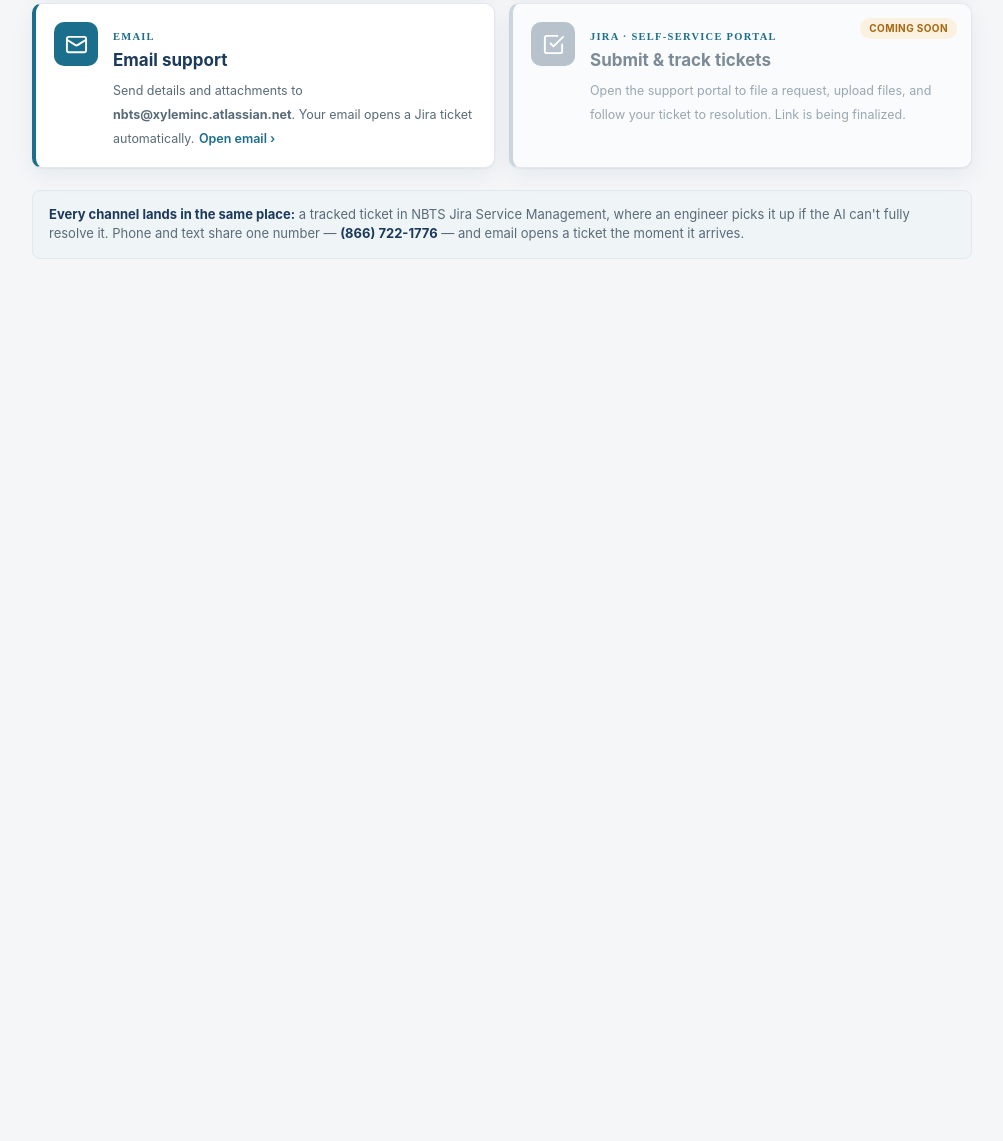
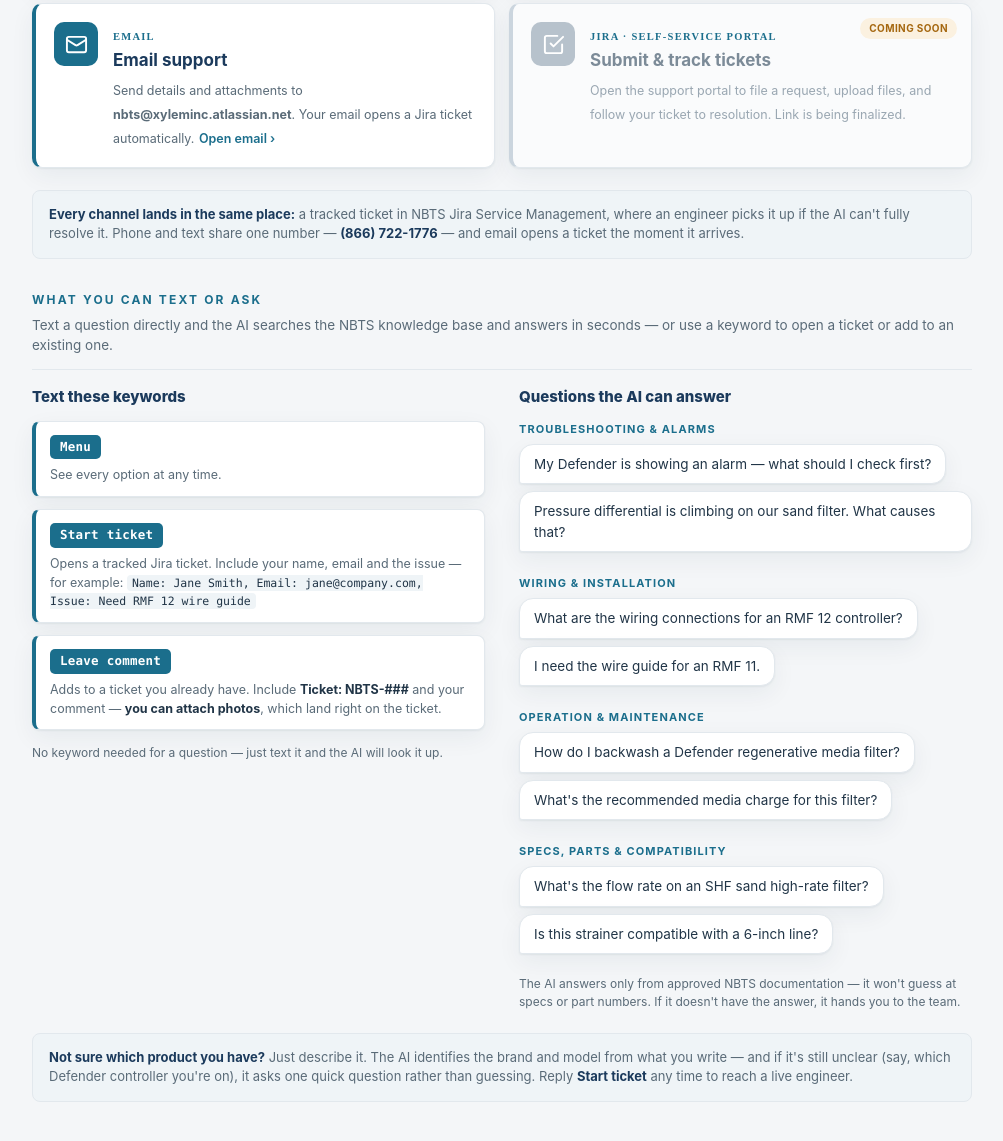
Before and after one commit to caseyglynn-Glenbot/nbts-ai-capability-map, a website: page pages/technical-support.html in a window 1280 px wide. Shown: the part 705-1846 px from the top of the page, without its empty margins (138-1141 px from the left). Before the commit the page ends 1044 px from the top, so only its background shows below. Drawn offline with Linux system fonts and the light colour scheme.

Commit message:
Update technical-support.html

```diff
--- a/pages/technical-support.html
+++ b/pages/technical-support.html
@@ -65,6 +65,30 @@
 
   .note{margin-top:22px;padding:14px 16px;background:#EFF4F7;border-radius:8px;font-size:13px;color:var(--muted);border:1px solid var(--line)}
   .note b{color:var(--navy)}
+
+  /* ---------- What you can text or ask ---------- */
+  .askgrid{display:grid;grid-template-columns:1fr 1fr;gap:26px 34px}
+  .askhead{margin:0 0 12px;font-size:15px;font-weight:800;color:var(--navy)}
+  .askfoot{font-size:12px;color:var(--muted);margin:14px 0 0;line-height:1.5}
+
+  .cmdlist{display:flex;flex-direction:column;gap:12px}
+  .cmd{background:var(--card);border:1px solid var(--line);border-left:4px solid var(--teal);
+    border-radius:8px;padding:11px 14px;box-shadow:var(--shadow)}
+  .cmd .kw{display:inline-block;font-family:ui-monospace,Menlo,Consolas,monospace;font-size:12.5px;
+    font-weight:700;color:#fff;background:var(--teal);padding:3px 10px;border-radius:5px;letter-spacing:.02em}
+  .cmd .cd{display:block;font-size:12.5px;color:var(--muted);margin-top:7px;line-height:1.5}
+  .cmd .cd b{color:var(--ink)}
+  .cmd .cd i{color:var(--ink);font-style:normal;background:#EFF4F7;padding:1px 5px;border-radius:4px;
+    font-family:ui-monospace,Menlo,Consolas,monospace;font-size:11.5px}
+
+  .qcat{font-size:11px;font-weight:700;letter-spacing:.1em;text-transform:uppercase;
+    color:var(--teal);margin:16px 0 7px}
+  .qcat:first-of-type{margin-top:0}
+  .bubble{background:var(--card);border:1px solid var(--line);border-radius:14px 14px 14px 3px;
+    padding:9px 14px;font-size:13.5px;color:var(--ink);margin-bottom:7px;box-shadow:var(--shadow);
+    display:inline-block;max-width:100%}
+
+  @media (max-width:720px){.askgrid{grid-template-columns:1fr;gap:24px}}
 
   @media (max-width:720px){.grid{grid-template-columns:1fr}.hero-inner{gap:16px}.hero-icon{width:46px;height:46px}}
   @media (prefers-reduced-motion:reduce){*{transition:none!important}}
@@ -162,6 +186,60 @@
     </div>
   </section>
 
+  <section>
+    <p class="sec-label">What you can text or ask</p>
+    <p class="sec-sub">Text a question directly and the AI searches the NBTS knowledge base and answers in seconds — or use a keyword to open a ticket or add to an existing one.</p>
+
+    <div class="askgrid">
+
+      <div class="askcol">
+        <h4 class="askhead">Text these keywords</h4>
+        <div class="cmdlist">
+          <div class="cmd">
+            <span class="kw">Menu</span>
+            <span class="cd">See every option at any time.</span>
+          </div>
+          <div class="cmd">
+            <span class="kw">Start ticket</span>
+            <span class="cd">Opens a tracked Jira ticket. Include your name, email and the issue — for example: <i>Name: Jane Smith, Email: jane@company.com, Issue: Need RMF 12 wire guide</i></span>
+          </div>
+          <div class="cmd">
+            <span class="kw">Leave comment</span>
+            <span class="cd">Adds to a ticket you already have. Include <b>Ticket: NBTS-###</b> and your comment — <b>you can attach photos</b>, which land right on the ticket.</span>
+          </div>
+        </div>
+        <p class="askfoot">No keyword needed for a question — just text it and the AI will look it up.</p>
+      </div>
+
+      <div class="askcol">
+        <h4 class="askhead">Questions the AI can answer</h4>
+
+        <p class="qcat">Troubleshooting &amp; alarms</p>
+        <div class="bubble">My Defender is showing an alarm — what should I check first?</div>
+        <div class="bubble">Pressure differential is climbing on our sand filter. What causes that?</div>
+
+        <p class="qcat">Wiring &amp; installation</p>
+        <div class="bubble">What are the wiring connections for an RMF 12 controller?</div>
+        <div class="bubble">I need the wire guide for an RMF 11.</div>
+
+        <p class="qcat">Operation &amp; maintenance</p>
+        <div class="bubble">How do I backwash a Defender regenerative media filter?</div>
+        <div class="bubble">What's the recommended media charge for this filter?</div>
+
+        <p class="qcat">Specs, parts &amp; compatibility</p>
+        <div class="bubble">What's the flow rate on an SHF sand high-rate filter?</div>
+        <div class="bubble">Is this strainer compatible with a 6-inch line?</div>
+
+        <p class="askfoot">The AI answers only from approved NBTS documentation — it won't guess at specs or part numbers. If it doesn't have the answer, it hands you to the team.</p>
+      </div>
+
+    </div>
+
+    <div class="note">
+      <b>Not sure which product you have?</b> Just describe it. The AI identifies the brand and model from what you write — and if it's still unclear (say, which Defender controller you're on), it asks one quick question rather than guessing. Reply <b>Start ticket</b> any time to reach a live engineer.
+    </div>
+  </section>
+
 </div>
 
 </body>
```
